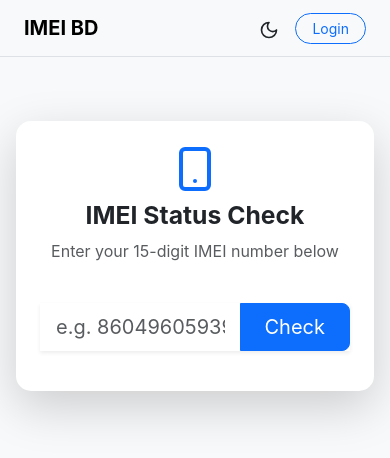
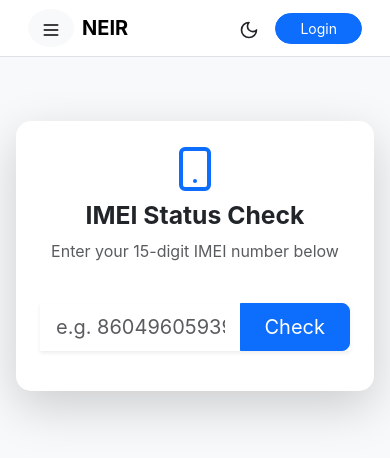
Before and after one commit to nayem-48ai/iMEi-BD, a Next.js app: page / in a window 390 px wide. Shown: the top 458 px of the page. Built offline with nearby package versions, Linux system fonts and the light colour scheme.

Commit message:
Update Navbar.js

```diff
--- a/components/Navbar.js
+++ b/components/Navbar.js
@@ -1,39 +1,51 @@
 "use client";
-import Link from 'next/link';
 import { useEffect, useState, useContext } from 'react';
 import { ThemeContext } from '@/context/ThemeContext';
-import { Sun, Moon, LogOut, User } from 'lucide-react';
+import { Sun, Moon, Menu, User, LogOut } from 'lucide-react';
+import Link from 'next/link';
 
 export default function Navbar() {
-  const [isLoggedIn, setIsLoggedIn] = useState(false);
   const { theme, toggleTheme } = useContext(ThemeContext);
+  const [user, setUser] = useState(null);
 
   useEffect(() => {
-    setIsLoggedIn(!!localStorage.getItem('token'));
+    const token = localStorage.getItem('token');
+    if (token) {
+      try {
+        const payload = JSON.parse(atob(token.split('.')[1]));
+        setUser(payload.user_data);
+      } catch (e) { setUser(null); }
+    }
   }, []);
 
-  const handleLogout = () => {
-    localStorage.removeItem('token');
-    window.location.href = '/';
-  };
+  return (
+    <nav className="navbar navbar-expand-lg sticky-top bg-body border-bottom px-3 py-2">
+      <div className="container-fluid">
+        <button className="btn btn-light d-lg-none me-2 rounded-circle" type="button" data-bs-toggle="offcanvas" data-bs-target="#mobileSidebar">
+          <Menu size={20} />
+        </button>
 
-  return (
-    <nav className="navbar navbar-expand-lg bg-body-tertiary border-bottom sticky-top">
-      <div className="container-fluid px-4">
-        <Link className="navbar-brand fw-bold" href="/">IMEI BD</Link>
-        <div className="d-flex align-items-center">
-          <button className="btn btn-link nav-link me-3" onClick={toggleTheme}>
+        <Link href="/" className="navbar-brand fw-bold d-lg-none">NEIR</Link>
+
+        <div className="ms-auto d-flex align-items-center gap-2">
+          <button className="btn btn-link nav-link rounded-circle p-2" onClick={toggleTheme}>
             {theme === 'light' ? <Moon size={20} /> : <Sun size={20} />}
           </button>
 
-          {!isLoggedIn ? (
-            <Link href="/login" className="btn btn-outline-primary btn-sm rounded-pill px-3">Login</Link>
+          {!user ? (
+            <Link href="/login" className="btn btn-primary rounded-pill px-4 btn-sm">Login</Link>
           ) : (
-            <div className="d-flex align-items-center">
-              <Link href="/profile" className="nav-link me-3"><User size={20} /></Link>
-              <button className="btn btn-outline-danger btn-sm rounded-pill" onClick={handleLogout}>
-                <LogOut size={18} />
+            <div className="dropdown">
+              <button className="btn btn-outline-primary rounded-pill px-3 py-1 btn-sm dropdown-toggle d-flex align-items-center gap-2" data-bs-toggle="dropdown">
+                <User size={16} /> {user.username}
               </button>
+              <ul className="dropdown-menu dropdown-menu-end shadow border-0 mt-2 rounded-3">
+                <li><Link className="dropdown-item py-2" href="/profile">My Profile</Link></li>
+                <li><hr className="dropdown-divider" /></li>
+                <li><button className="dropdown-item text-danger py-2" onClick={() => { localStorage.removeItem('token'); window.location.reload(); }}>
+                  <LogOut size={16} className="me-2" /> Logout
+                </button></li>
+              </ul>
             </div>
           )}
         </div>
```
